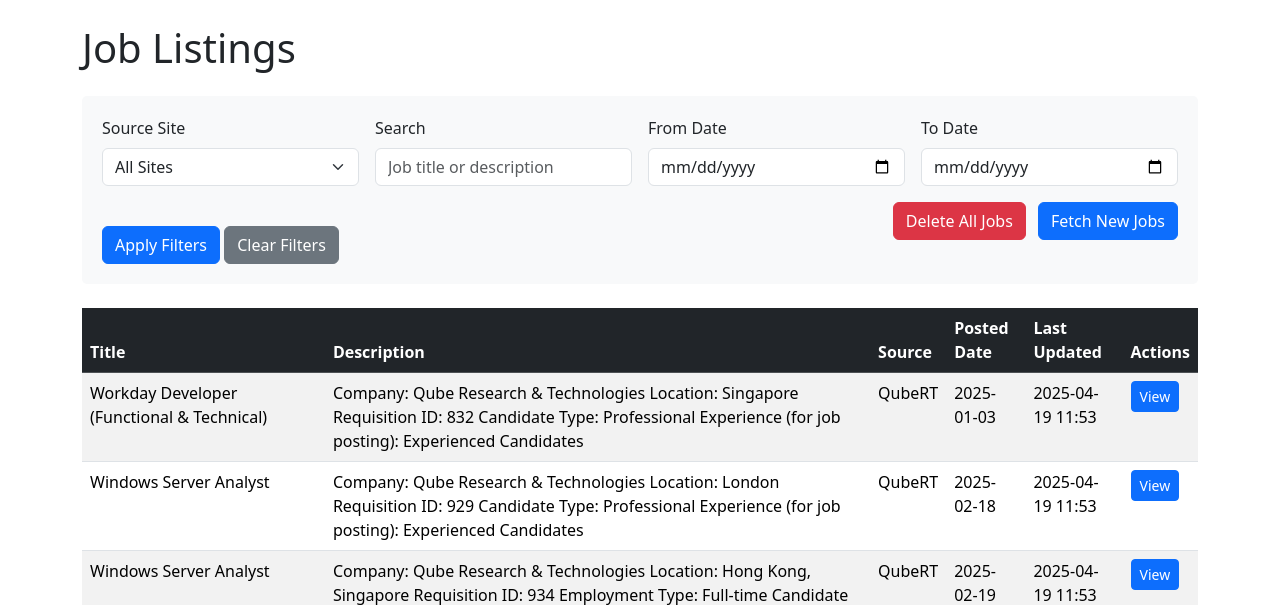
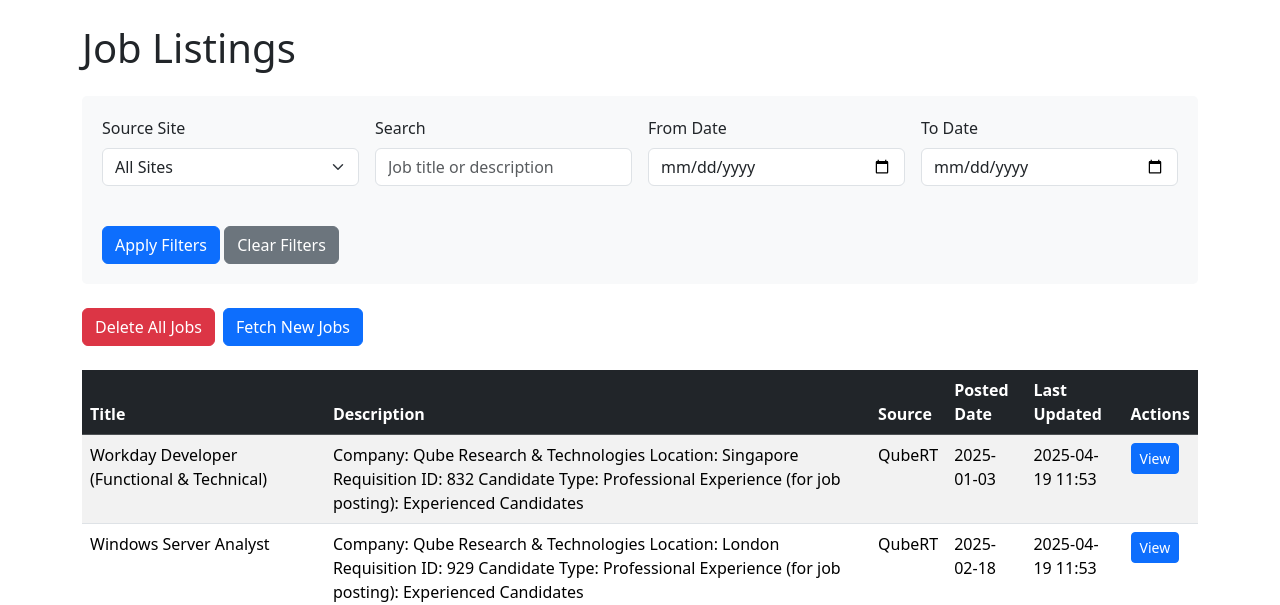
Before and after one commit to maizerrr/jd_fetcher, a Flask app: page / in a window 1280 px wide. Shown: the part 56-661 px from the top of the page. Run offline with Flask 3, Linux system fonts and the light colour scheme.

Commit message:
fixed frontend bugs

```diff
--- a/templates/index.html
+++ b/templates/index.html
@@ -39,22 +39,27 @@
             </div>
 
             <!-- Filter Button -->
+            <!-- Filter Section -->
             <div class="col-md-6">
                 <button type="submit" class="btn btn-primary mt-4">Apply Filters</button>
                 <a href="{{ url_for('index') }}" class="btn btn-secondary mt-4">Clear Filters</a>
             </div>
+        </div> <!-- Close row g-3 -->
+    </form> <!-- Close filter form -->
+</div> <!-- Close filter-section -->
 
-            <!-- Fetch Jobs Button -->
-            <div class="col-md-6 text-end">
-                <div class="mb-4">
+<!-- Action Buttons Section -->
+<div class="action-section mb-4 mt-4">
+    <div class="row">
+        <div class="col-md-6">
+            <div class="d-flex gap-2">
                 <form action="{{ url_for('delete_jobs') }}" method="POST" class="d-inline">
                     <button type="submit" class="btn btn-danger"
                             onclick="return confirm('This will delete ALL jobs. Are you sure?')">
                         Delete All Jobs
                     </button>
                 </form>
-
-                    <form action="{{ url_for('fetch_jobs') }}" method="POST" class="d-inline ms-2">
+                <form action="{{ url_for('fetch_jobs') }}" method="POST" class="d-inline">
                     <button type="submit" class="btn btn-primary">
                         Fetch New Jobs
                     </button>
@@ -62,7 +67,6 @@
             </div>
         </div>
     </div>
-    </form>
 </div>
 
 <!-- Jobs Table -->
```
Also changed, not shown: instance/jobs.db. Lines whose indentation alone changed are shown as unchanged.
